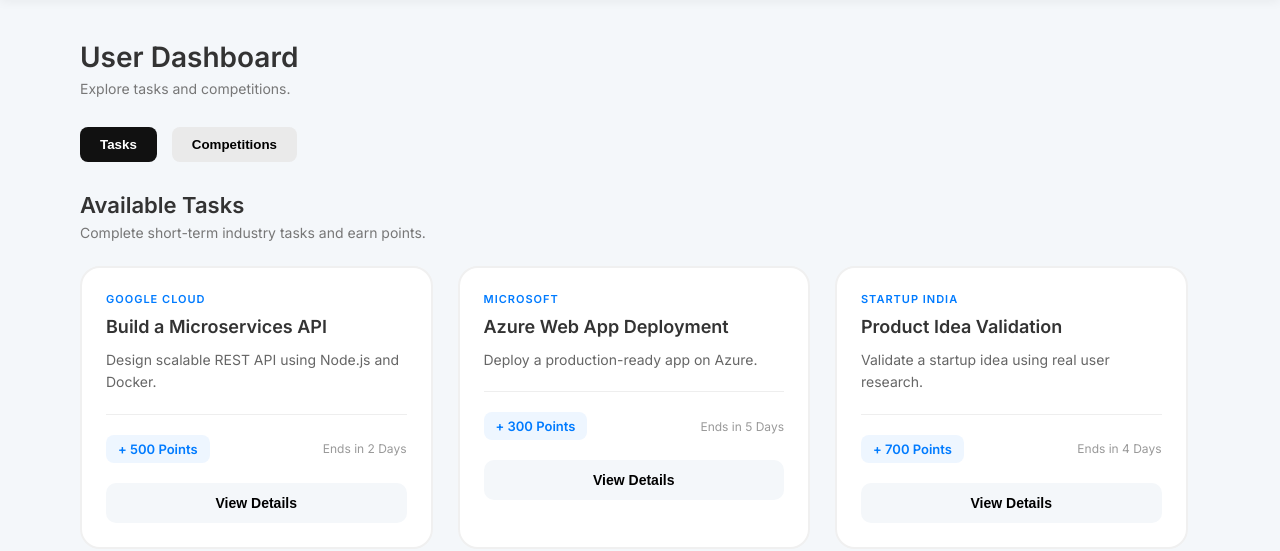
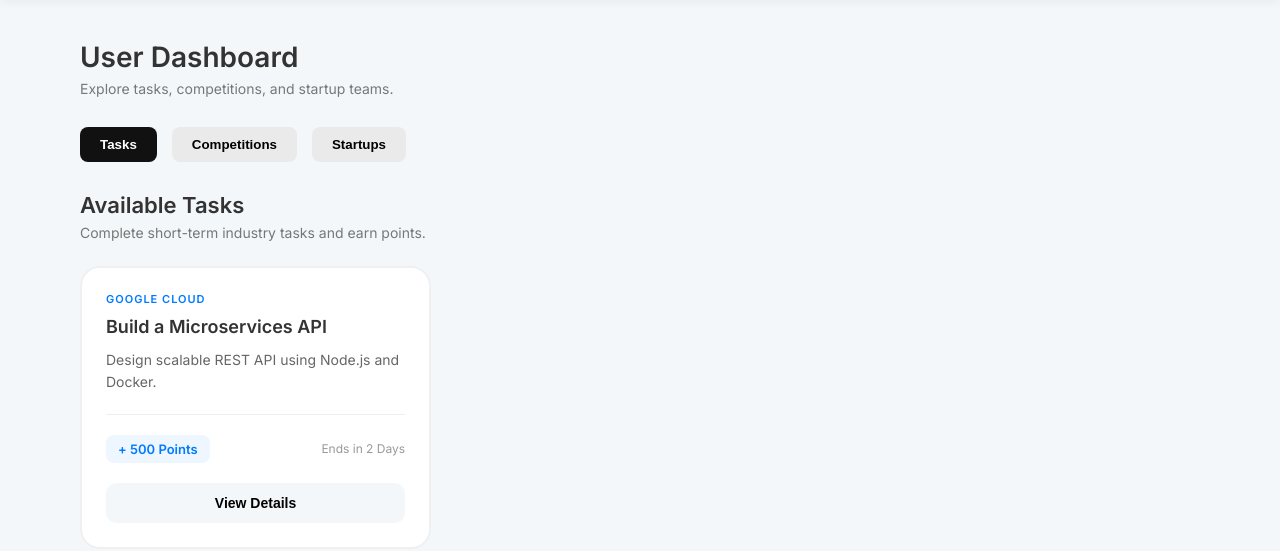
Before and after one commit to Tridev-TD/TaskBridge, a Flask app: template templates/userdashboard.html in a window 1280 px wide. Shown: the part 70-621 px from the top of the page. Run offline with Flask 3, Linux system fonts and the light colour scheme; the template is opened without the code that fills it, so the values that code supplies are empty.

Commit message:
Update userdashboard.html

```diff
--- a/templates/userdashboard.html
+++ b/templates/userdashboard.html
@@ -117,13 +117,13 @@ main {
 
 .slider {
     display: flex;
-    width: 200%;
+    width: 300%;
     transition: transform 0.5s ease-in-out;
 }
 
 .slide {
+    flex: 0 0 100%;
     width: 100%;
-    flex-shrink: 0;   /* THIS FIXES THE EXTRA SCROLL */
 }
 
 /* ---------------- GRID ---------------- */
@@ -255,12 +255,13 @@ main {
 
 <div class="dashboard-header">
     <h1>User Dashboard</h1>
-    <p>Explore tasks and competitions.</p>
+    <p>Explore tasks, competitions, and startup teams.</p>
 </div>
 
 <div class="slide-nav">
     <button class="nav-btn active" onclick="showSlide(0)">Tasks</button>
     <button class="nav-btn" onclick="showSlide(1)">Competitions</button>
+    <button class="nav-btn" onclick="showSlide(2)">Startups</button>
 </div>
 
 <div class="slider-wrapper">
@@ -274,7 +275,6 @@ main {
 </div>
 
 <div class="task-grid">
-
 <div class="card">
 <span class="company-tag">Google Cloud</span>
 <h3 class="card-title">Build a Microservices API</h3>
@@ -285,29 +285,6 @@ main {
 </div>
 <button class="action-btn">View Details</button>
 </div>
-
-<div class="card">
-<span class="company-tag">Microsoft</span>
-<h3 class="card-title">Azure Web App Deployment</h3>
-<p class="card-desc">Deploy a production-ready app on Azure.</p>
-<div class="card-footer">
-<div class="points-badge">+ 300 Points</div>
-<div class="deadline">Ends in 5 Days</div>
-</div>
-<button class="action-btn">View Details</button>
-</div>
-
-<div class="card">
-<span class="company-tag">Startup India</span>
-<h3 class="card-title">Product Idea Validation</h3>
-<p class="card-desc">Validate a startup idea using real user research.</p>
-<div class="card-footer">
-<div class="points-badge">+ 700 Points</div>
-<div class="deadline">Ends in 4 Days</div>
-</div>
-<button class="action-btn">View Details</button>
-</div>
-
 </div>
 </section>
 
@@ -315,11 +292,10 @@ main {
 <section class="slide">
 <div class="section-header">
 <h2>Competitions</h2>
-<p>Participate in premium challenges with paid registration.</p>
+<p>Participate in premium challenges with prize pools.</p>
 </div>
 
 <div class="task-grid">
-
 <div class="card">
 <span class="company-tag">Global Hackathon</span>
 <h3 class="card-title">AI Innovation Challenge</h3>
@@ -330,18 +306,36 @@ main {
 </div>
 <button class="action-btn">Register Now</button>
 </div>
+</div>
+</section>
+
+<!-- STARTUPS -->
+<section class="slide">
+<div class="section-header">
+<h2>Startup Members</h2>
+<p>Engineers currently building startup units.</p>
+</div>
+
+<div class="task-grid">
+<div class="card">
+<h3 class="card-title">Alex Johnson</h3>
+<p class="card-desc">Full Stack Developer • Reputation: 1200 pts</p>
+<div class="card-footer">
+<div class="points-badge">Team Leader</div>
+<div class="deadline">Joined 3 months ago</div>
+</div>
+<button class="action-btn">View Profile</button>
+</div>
 
 <div class="card">
-<span class="company-tag">Startup India</span>
-<h3 class="card-title">Product Idea Validation</h3>
-<p class="card-desc">Premium version with investor panel & prize rewards.</p>
+<h3 class="card-title">Priya Nair</h3>
+<p class="card-desc">AI/ML Engineer • Reputation: 980 pts</p>
 <div class="card-footer">
-<div class="register-fee">₹799 Registration</div>
-<div class="deadline">Prize Pool ₹1,00,000</div>
+<div class="points-badge">Core Member</div>
+<div class="deadline">Joined 2 months ago</div>
 </div>
-<button class="action-btn">Register Now</button>
+<button class="action-btn">View Profile</button>
 </div>
-
 </div>
 </section>
 
```
